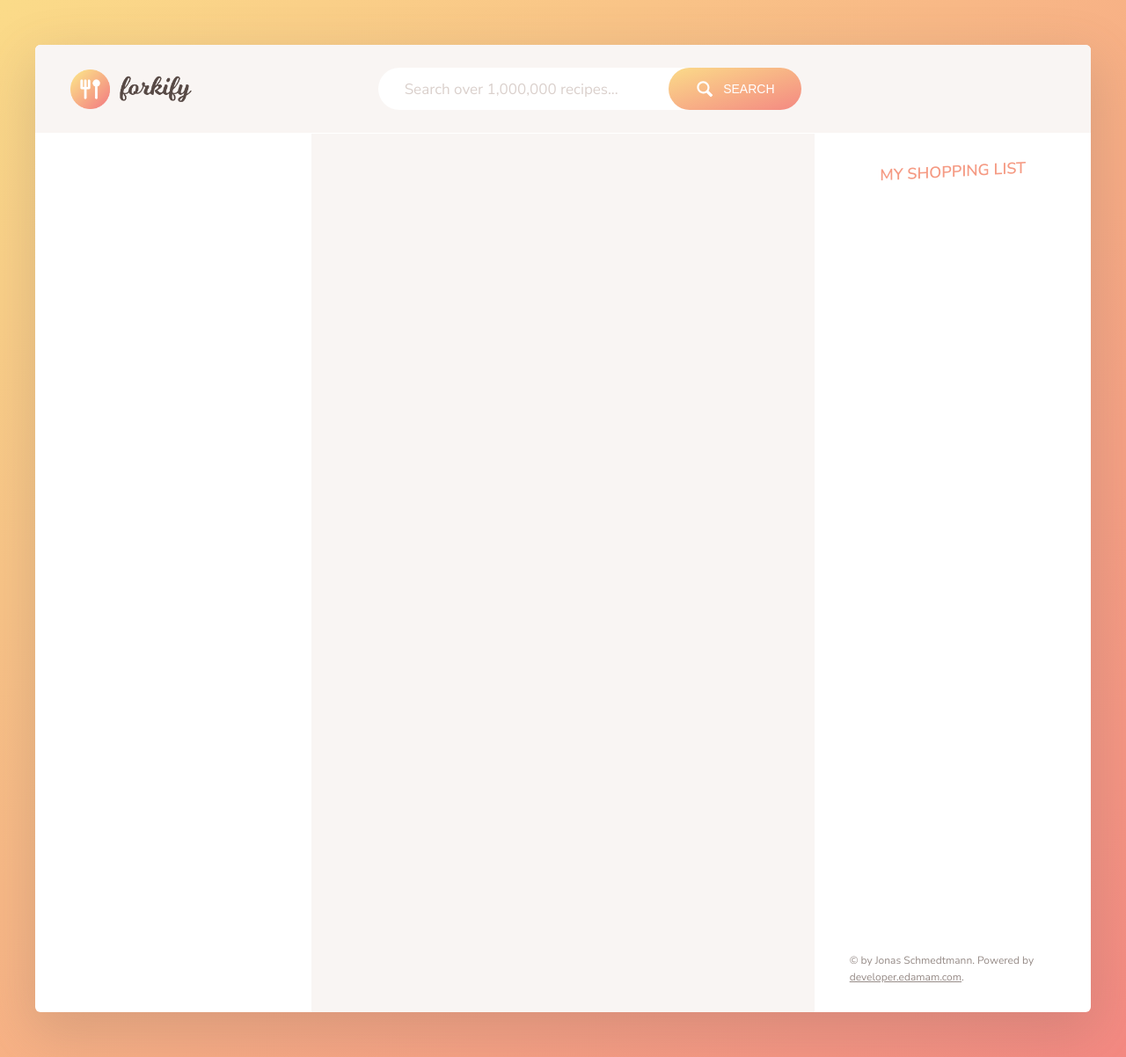
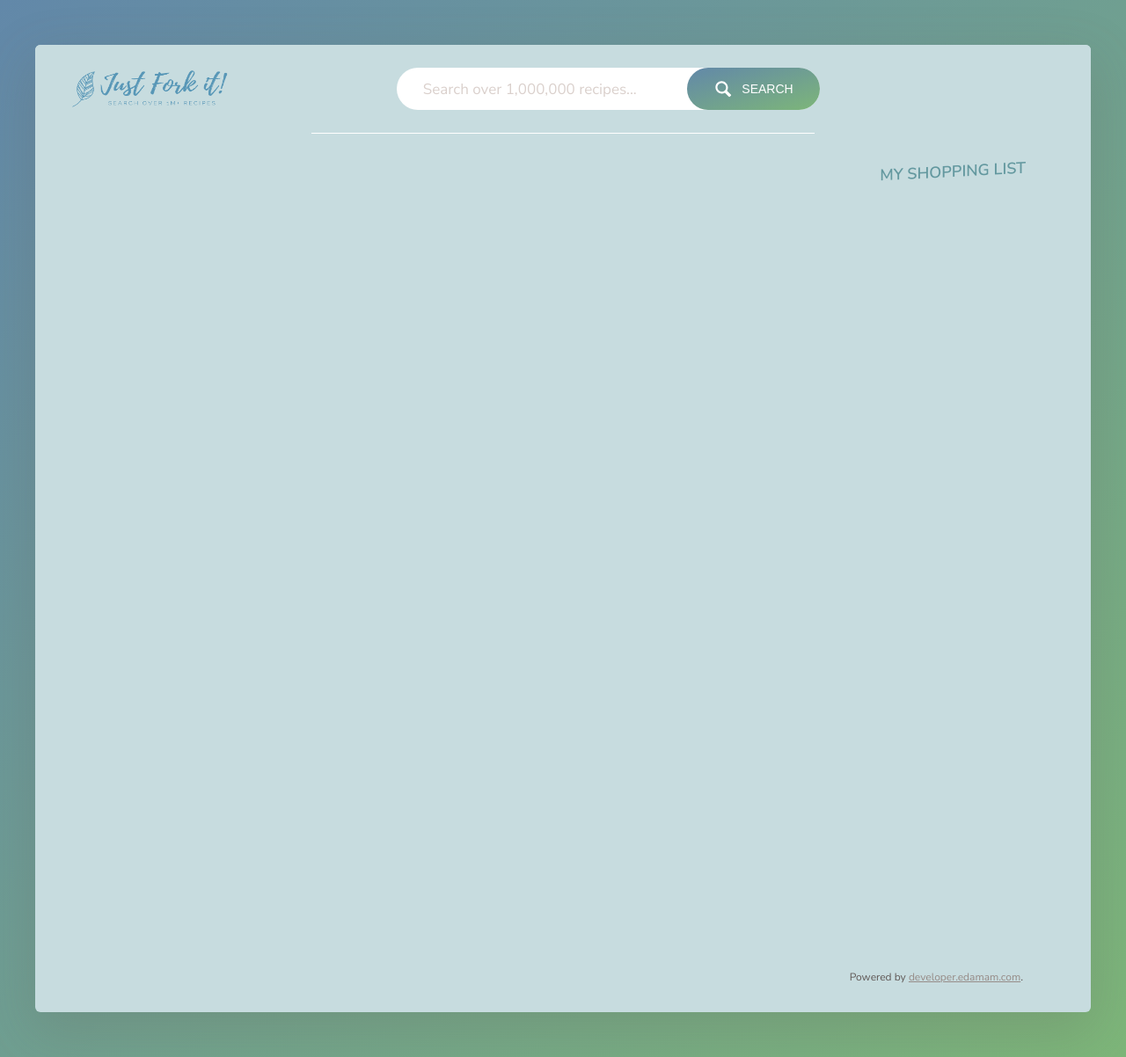
Before and after one commit to ChetanSinha/fork-it, a website built with webpack: page src/index.html in a window 1280 px wide. Shown: the whole page at 88% size. Built offline with nearby package versions, Linux system fonts and the light colour scheme; some packages are replaced by stand-ins of ours; no server answers.

Commit message:
App design changes

```diff
--- a/src/index.html
+++ b/src/index.html
@@ -1,22 +1,34 @@
 <!DOCTYPE html>
 <html lang="en">
-
   <head>
-    <meta charset="UTF-8">
-    <meta name="viewport" content="width=device-width, initial-scale=1.0">
-    <meta http-equiv="X-UA-Compatible" content="ie=edge">
-    <link href="https://fonts.googleapis.com/css?family=Nunito+Sans:400,600,700" rel="stylesheet">
-    <link rel="stylesheet" href="css/style.css">
-    <link rel="shortcut icon" href="img/favicon.png" type="image/x-icon">
-    <title>forkify // Search over 1,000,000 recipes</title>
+    <meta charset="UTF-8" />
+    <meta name="viewport" content="width=device-width, initial-scale=1.0" />
+    <meta http-equiv="X-UA-Compatible" content="ie=edge" />
+    <link
+      href="https://fonts.googleapis.com/css?family=Nunito+Sans:400,600,700"
+      rel="stylesheet"
+    />
+    <link rel="stylesheet" href="css/style.css" />
+    <link rel="shortcut icon" href="img/favicon_blue.png" type="image/x-icon" />
+    <title>Fork It!</title>
   </head>
 
   <body>
     <div class="container">
       <header class="header">
-            <img src="img/logo.png" alt="Logo" class="header__logo">
+        <img
+          src="img/logo_blue.png"
+          width="180px"
+          height="200px"
+          alt="Logo"
+          class="header__logo"
+        />
         <form class="search">
-                <input type="text" class="search__field" placeholder="Search over 1,000,000 recipes...">
+          <input
+            type="text"
+            class="search__field"
+            placeholder="Search over 1,000,000 recipes..."
+          />
           <button class="btn search__btn">
             <svg class="search__icon">
               <use href="img/icons.svg#icon-magnifying-glass"></use>
@@ -49,7 +61,6 @@
           </div>
         </div>
       </header>
-
 
       <div class="results">
         <ul class="results__list">
@@ -193,10 +204,7 @@
         </div>
       </div>
 
-
-
       <div class="recipe">
-
         <!--
             <figure class="recipe__fig">
                 <img src="img/test-1.jpg" alt="Tomato" class="recipe__img">
@@ -336,15 +344,10 @@
             -->
       </div>
 
-
-
-
-
       <div class="shopping">
         <h2 class="heading-2">My Shopping List</h2>
 
         <ul class="shopping__list">
-
           <!--
                 <li class="shopping__item">
                     <div class="shopping__count">
@@ -428,13 +431,12 @@
         </ul>
 
         <div class="copyright">
-                &copy; by Jonas Schmedtmann. Powered by
-                <a href="https://developer.edamam.com/" target="_blank" class="link">developer.edamam.com</a>.
-            </div>
-
+          Powered by
+          <a href="https://developer.edamam.com/" target="_blank" class="link"
+            >developer.edamam.com</a
+          >.
         </div>
       </div>
-
+    </div>
   </body>
-
 </html>
```
Also changed, not shown: dist/css/style.css, dist/img/favicon2.png (added), dist/img/favicon_blue.png (added), dist/img/logo2.png (added), dist/img/logo_blue.png (added), dist/img/logoblue.png (added), 1 other file. Lines whose indentation alone changed are shown as unchanged.
